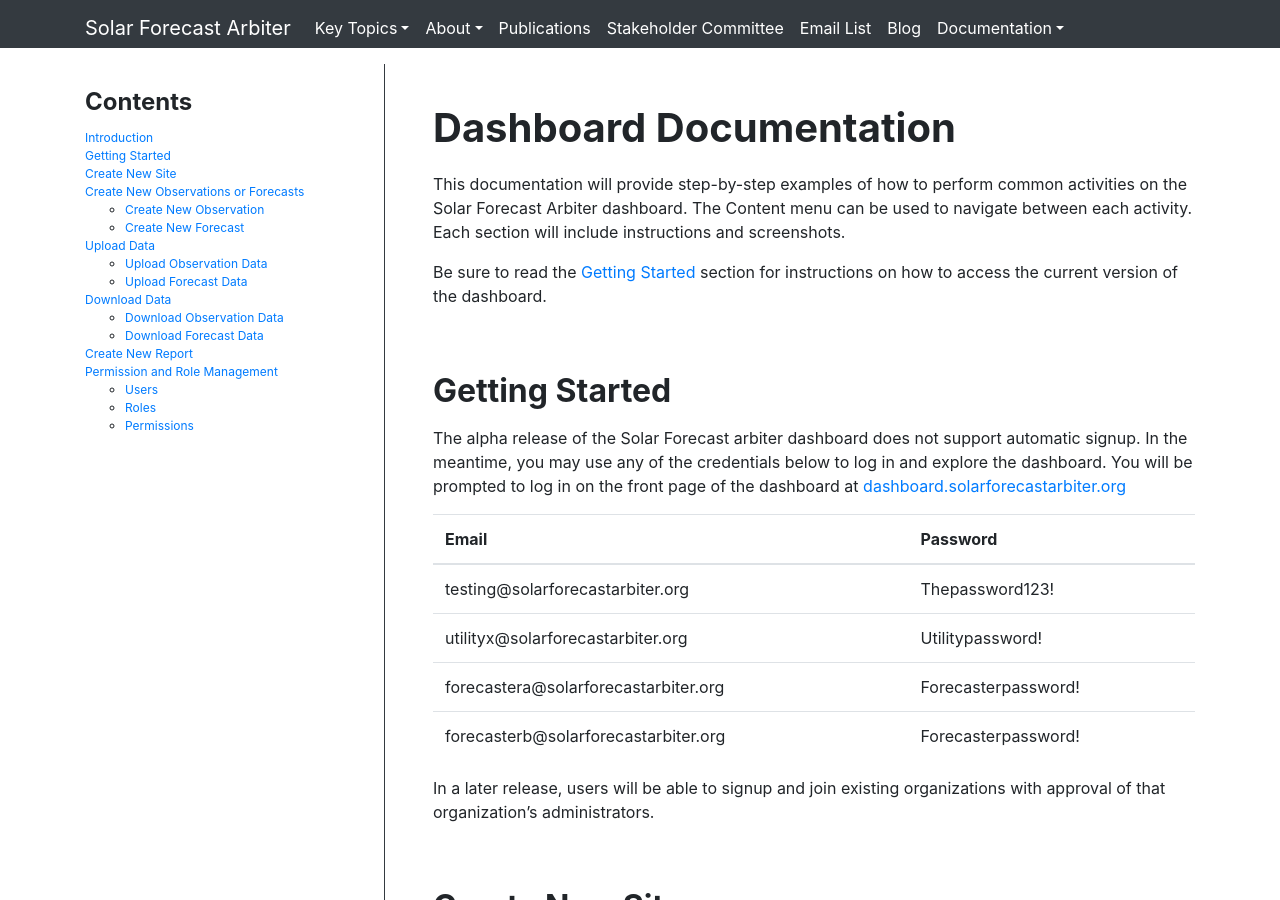
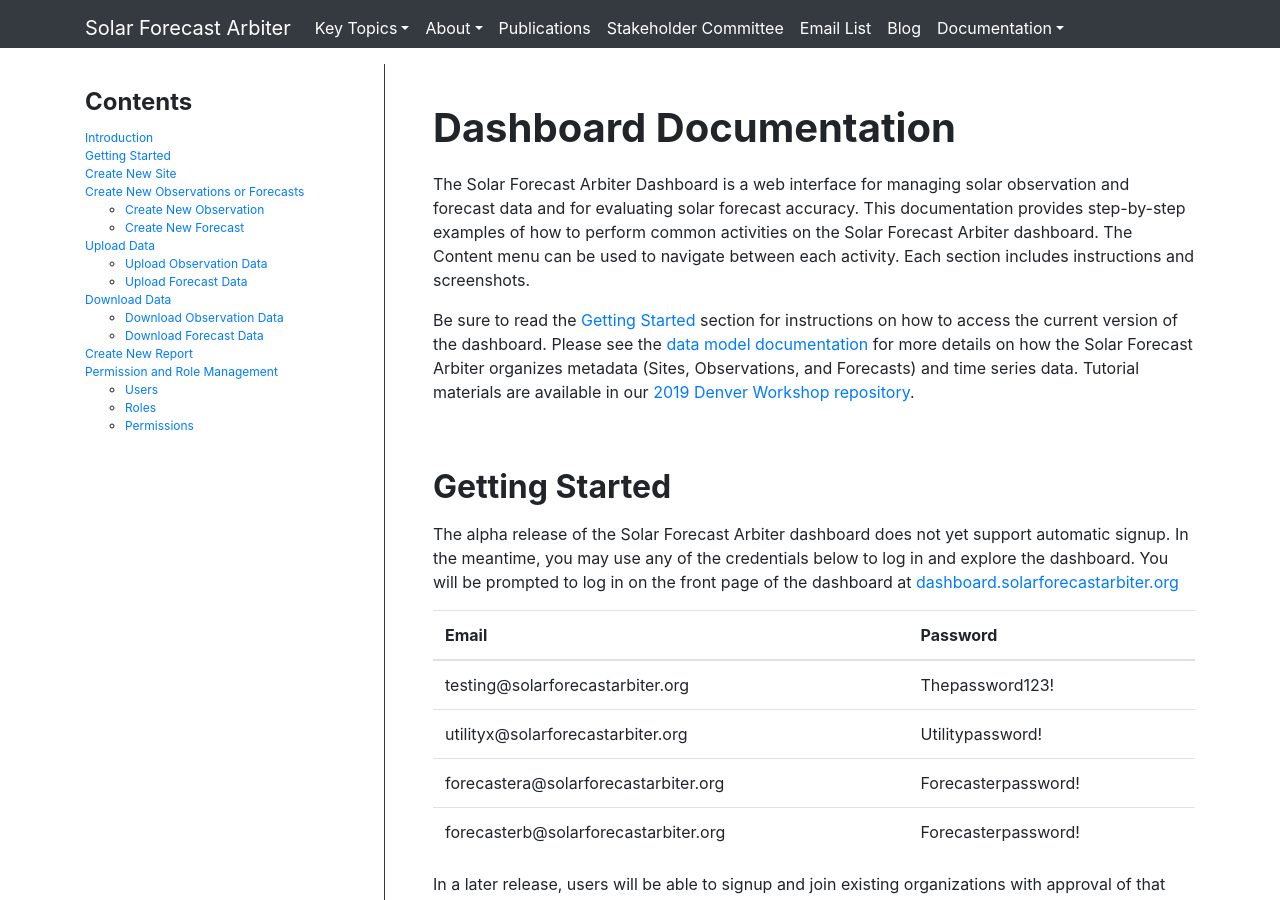
Before and after one commit to SolarArbiter/SolarArbiter.github.io, a Jekyll site: the page built from dashboard_documentation.md, in a window 1280 px wide and 900 px high. Built offline with Jekyll 4.4.1, drawn with Linux system fonts in a browser that asks for light colours; comment, search, counter and statistics services are not loaded; our own code applies the rules of GitHub Pages for plain Markdown files; some of the changed text lies outside the part shown.

Commit message:
documentation updates (#75)
* stakeholder email updates

* whitespace

* fix nested list formatting

* minor edits

* tutorial link

* descriptive link

```diff
--- a/dashboard_documentation.md
+++ b/dashboard_documentation.md
@@ -7,20 +7,26 @@
 =======================
 {: .anchor}
 
-This documentation will provide step-by-step examples of how to perform
+The Solar Forecast Arbiter Dashboard is a web interface for managing solar
+observation and forecast data and for evaluating solar forecast accuracy.
+This documentation provides step-by-step examples of how to perform
 common activities on the Solar Forecast Arbiter dashboard. The Content menu
-can be used to navigate between each activity. Each section will include
+can be used to navigate between each activity. Each section includes
 instructions and screenshots.
 
 Be sure to read the [Getting Started](#getting-started) section for instructions
 on how to access the current version of the dashboard.
+Please see the [data model documentation](/datamodel/) for more details on
+how the Solar Forecast Arbiter organizes metadata (Sites, Observations, and Forecasts)
+and time series data.
+Tutorial materials are available in our [2019 Denver Workshop repository](https://github.com/SolarArbiter/2019-Denver-Workshop).
 
 
 Getting Started
 ---------------
 {: .anchor}
 
-The alpha release of the Solar Forecast arbiter dashboard does not support automatic
+The alpha release of the Solar Forecast Arbiter dashboard does not yet support automatic
 signup. In the meantime, you may use any of the credentials below to log in and
 explore the dashboard. You will be prompted to log in on the front page of the
 dashboard at [dashboard.solarforecastarbiter.org](https://dashboard.solarforecastarbiter.org)
@@ -48,7 +54,6 @@
 2. Enter the metadata for your Site. Selecting a site type of
    'Power Plant' will prompt you for additional fields.
 
-
    - *Weather station site creation form*
    <img class="my-3" src="/images/SiteForm.png"/>
 
@@ -65,7 +70,7 @@
 
 
 Create New Observation or Forecast
----------------------------------
+----------------------------------
 {: .anchor}
 
 To create an Observation or Forecast, an associated site must already exist (see [Create New Site](#create-new-site)).
@@ -115,7 +120,7 @@
 The instructions here will describe the process of
 uploading data using the dashboard.
 Uploading data may be automated using the API, see
-[https://dev-api.solarforecastarbiter.org/](https://dev-api.solarforecastarbiter.org/)
+[https://api.solarforecastarbiter.org/](https://api.solarforecastarbiter.org/)
 for detailed documentation.
 
 ### Upload Observation Data
@@ -162,7 +167,7 @@
 The instructions here will describe the process of
 downloading data using the dashboard.
 Users may also utilize the API to download data. See the
-[API documentation](https://dev-api.solarforecastarbiter.org/)
+[API documentation](https://api.solarforecastarbiter.org/)
 for details.
 
 ### Download Observation data
```
Also changed, not shown: data_model.md (+10 -11 lines), stakeholdercommittee.md (+3 -0 lines).
